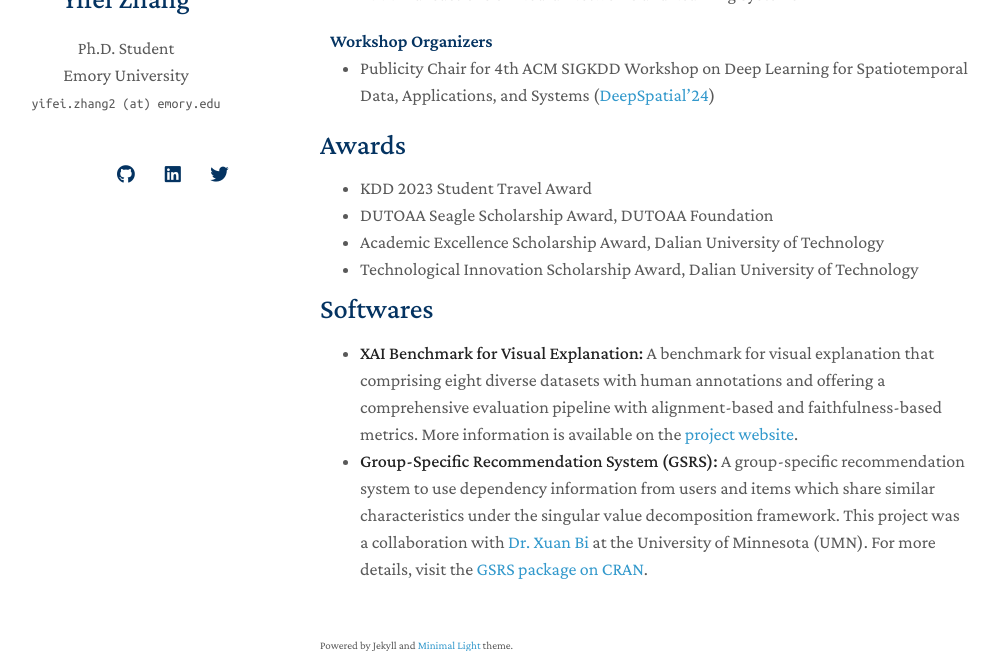
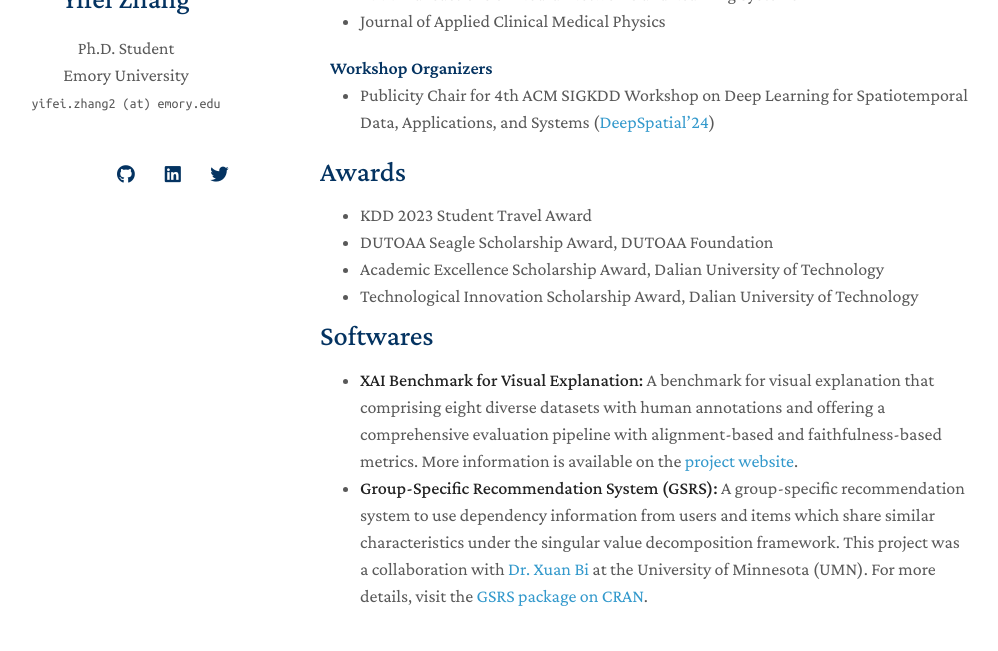
Before and after one commit to yifeizhangcs/yifeizhangcs.github.io, a Jekyll site: the page built from index.md, in a window 1280 px wide and 900 px high, scrolled down 2441 px, cut to the strip 249-900 px from the top of the window. Shown: the whole strip, without its empty margins (150-1148 px from the left). Built offline with Jekyll 4.4.1, drawn with Linux system fonts in a browser that asks for light colours; nearby versions of some CDN libraries; a style sheet for code colours, icons or effects is not loaded; our own code applies the rules of GitHub Pages for plain Markdown files.

Commit message:
Update services.md

```diff
--- a/_includes/services.md
+++ b/_includes/services.md
@@ -3,6 +3,8 @@
 
 <ul style="margin:0 0 20px;">
   <li><a href="https://ieeexplore.ieee.org/xpl/RecentIssue.jsp?punumber=5962385"><autocolor>IEEE Transactions on Neural Networks and Learning Systems</autocolor></a></li>
+  <li><a href="https://aapm.onlinelibrary.wiley.com/journal/15269914"><autocolor>Journal of Applied Clinical Medical Physics</autocolor></a></li>
+
 </ul>
 
 <h4 style="margin:0 10px 0;">Workshop Organizers</h4>
```
